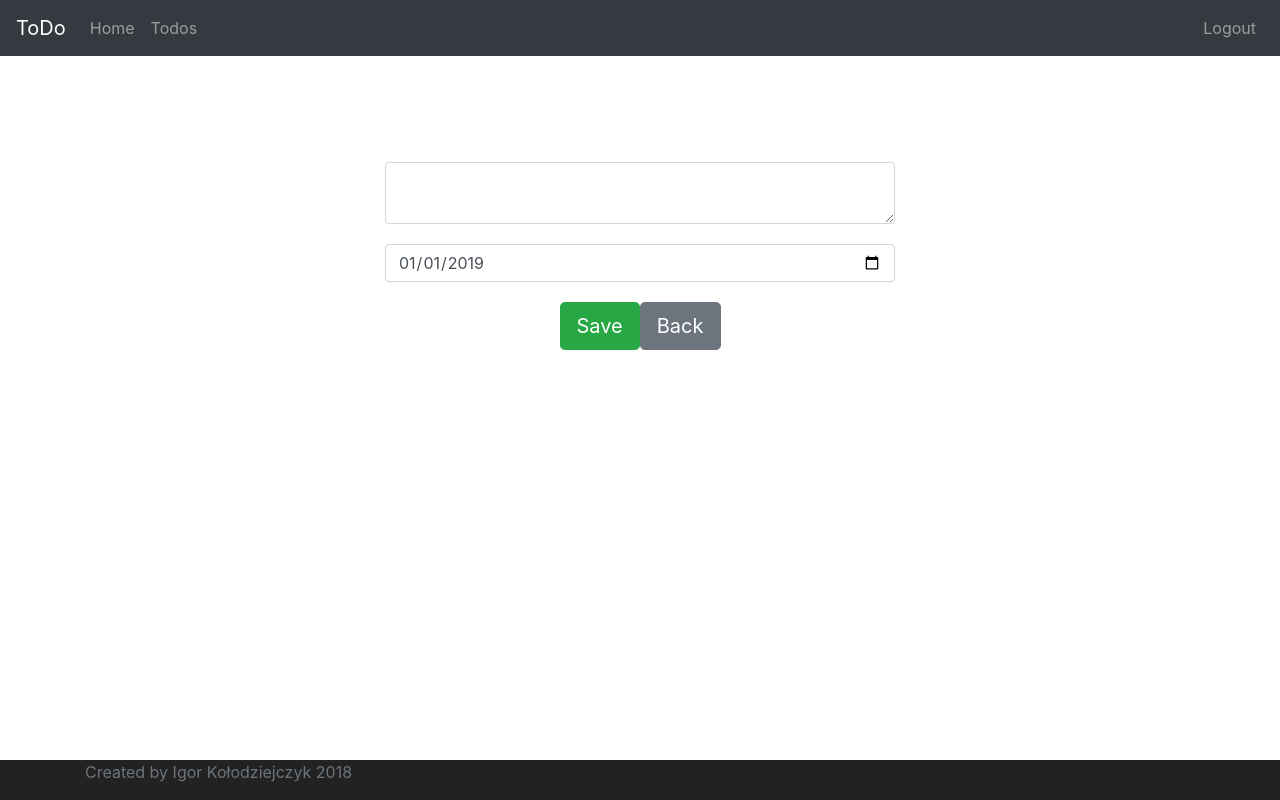
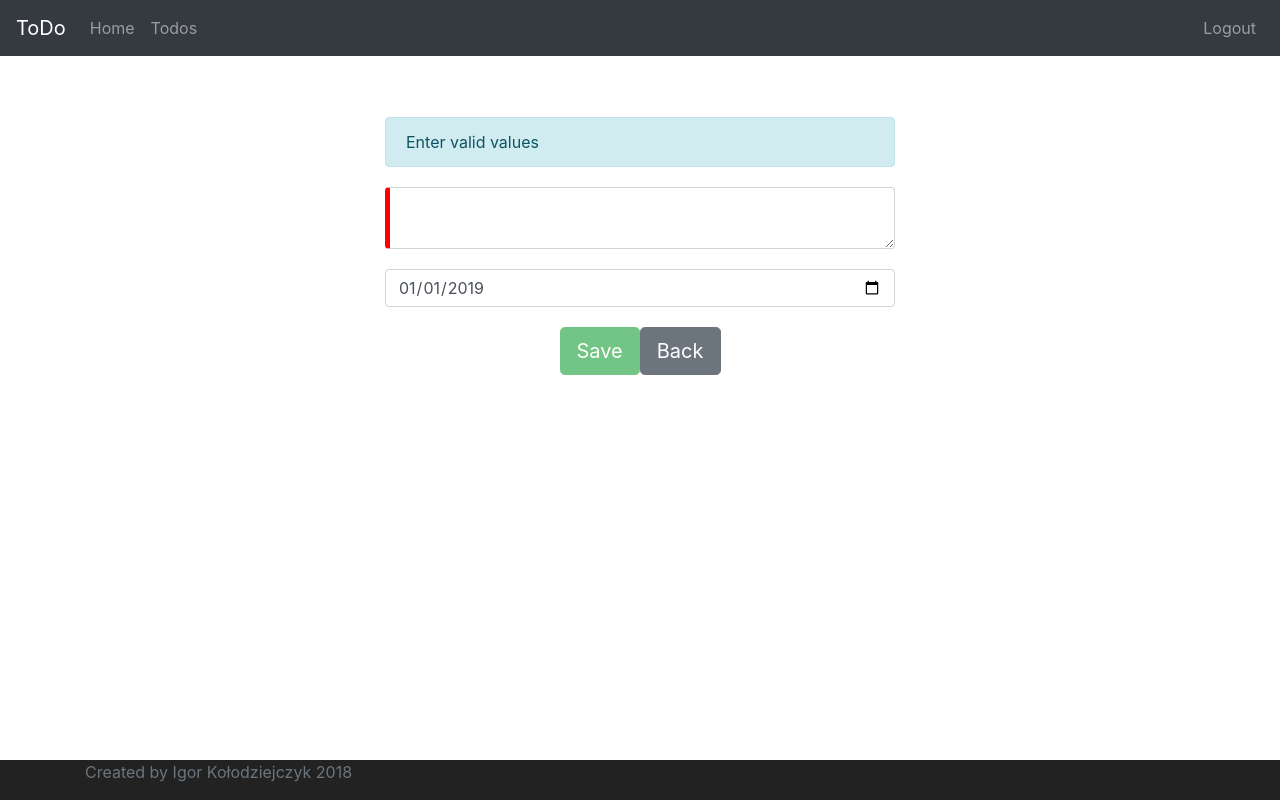
Before and after one commit to igorkol1/ToDo, an Angular app in the folder frontend/todo/: page /todos/1 in a window 1280 px wide. Built offline with nearby package versions, Linux system fonts and the light colour scheme; no server answers; sample sign-in values are in the browser's storage.

Commit message:
Simple validation while update/create todo

```diff
--- a/frontend/todo/src/app/todo/todo.component.css
+++ b/frontend/todo/src/app/todo/todo.component.css
@@ -12,3 +12,7 @@ button {
     margin-bottom: 20px;
     float: center;
 }
+
+.ng-invalid:not(form){
+    border-left: 5px solid #ff0000
+}
--- a/frontend/todo/src/app/todo/todo.component.html
+++ b/frontend/todo/src/app/todo/todo.component.html
@@ -1,10 +1,11 @@
 <div class="container" style="height:50vh;">
   <div class="h-100 d-flex justify-content-center align-items-center">
-    <form class="col-md-6" (ngSubmit)="saveTodo()">
-        <textarea [(ngModel)]="todo.description" class="form-control" name="description"></textarea>
+    <form class="col-md-6" (ngSubmit)="!todoForm.invalid && saveTodo()" #todoForm="ngForm">
+        <div class="alert alert-info" *ngIf="todoForm.invalid">Enter valid values</div>
+        <textarea [(ngModel)]="todo.description" class="form-control" name="description" required="required" minlength="2"></textarea>
         <input [ngModel]="todo.targetDate | date:'yyyy-MM-dd'" (ngModelChange)="todo.targetDate = $event" class="form-control todo-field" type="date" name="targetDate" required="required">
         <div class="conteiner justify-content-center" style="text-align:center;">
-            <button class="btn btn-success btn-lg">Save</button>
+            <button class="btn btn-success btn-lg" [disabled]="todoForm.invalid">Save</button>
             <button class="btn btn-secondary btn-lg" (click)="backToList()">Back</button>
         </div>
     </form>
```
